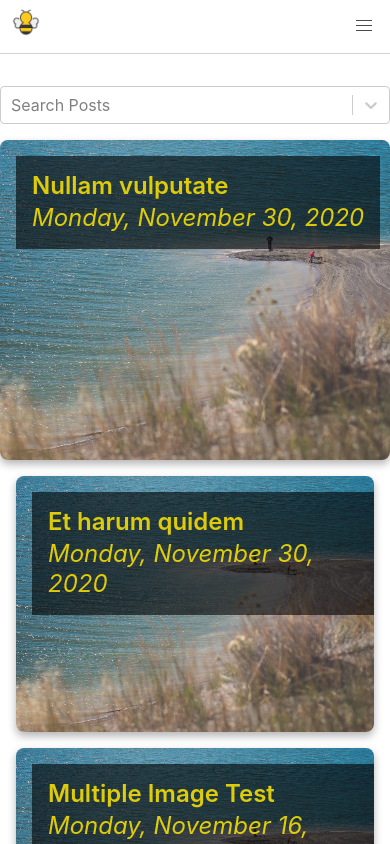
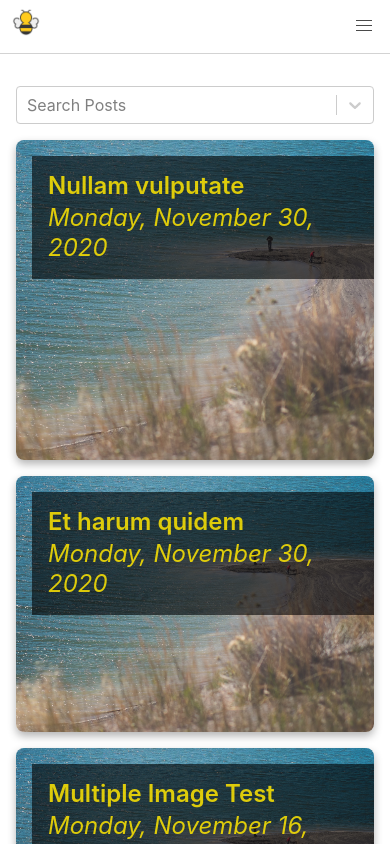
Before and after one commit to pfingstr/blog, a Next.js app: page /blog in a window 390 px wide. Shown: the top 844 px of the page. Built offline with nearby package versions, Linux system fonts and the light colour scheme.

Commit message:
resized searchbar for mobile

```diff
--- a/src/pages/blog.js
+++ b/src/pages/blog.js
@@ -33,7 +33,8 @@ export default function Blog({ posts = [] }) {
   const hero = posts[0]
   return (
     <Layout title='Blog'>
-      <PostSearch />
+      <div className="tile"><PostSearch /></div>
+
       <Link href='/blog/[slug]' as={`/blog/${hero.slug}`}>
       <div className='hero-image' style={{ backgroundImage:`url(${hero.coverImage})` }}>
       <a className='tile-block'>
--- a/src/styles/globals.css
+++ b/src/styles/globals.css
@@ -7,6 +7,15 @@
 .tile {
   display: flex;
   align-items: center;
+
+}
+
+@media(max-width: 768px) {
+  .tile {
+    display: block;
+    margin-left:1rem;
+    margin-right:1rem;
+  }
 }
 
 .navbar-logo {
@@ -68,6 +77,13 @@
   cursor: pointer;
 }
 
+@media(max-width: 768px) {
+  .hero-image {
+    margin-left:1rem;
+    margin-right:1rem;
+  }
+}
+
 .hero-image:hover {
   transform: translateY(-4px);
 }
```
